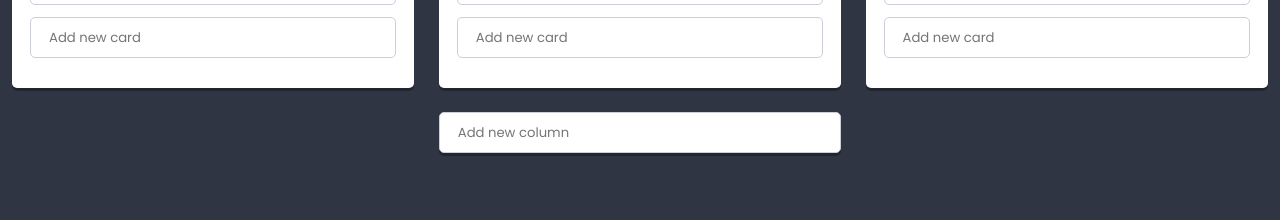
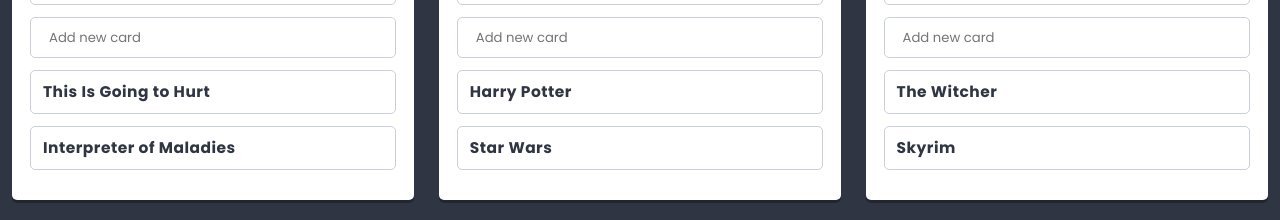
Before and after one commit to PaulinaPodraza/-learning-react, a React app: page / in a window 1280 px wide. Shown: the part 510-730 px from the top of the page. Built offline with nearby package versions, Linux system fonts and the light colour scheme.

Commit message:
Corect the code

```diff
--- a/src/components/Column/Column.js
+++ b/src/components/Column/Column.js
@@ -7,8 +7,13 @@
 import Icon from '../Icon/Icon';
 
 class Column extends React.Component {
+  state = {
+  cards: this.props.cards || [],
+  }
   static propTypes = {
     title: PropTypes.string.isRequired,
+    icon: PropTypes.string.isRequired,
+    cards: PropTypes.array,
   }
 
   addCard(title){
@@ -26,6 +31,7 @@
   }
 
   render() {
+    console.log(this.props);
     return (
     <section className={styles.component}>
         <h3 className={styles.title}>
@@ -40,6 +46,11 @@
       <div className={styles.creator}>
           <Creator text={settings.cardCreatorText} action={title => this.addCard(title)}/>
         </div>
+                <div className={styles.cards}>
+        {this.state.cards.map(({ key, ...cardProps }) => (
+        <Card key={key} {...cardProps} />
+        ))}
+        </div>
     </section>
     )
   }
```
Also changed, not shown: src/components/Button/Button.js (line endings or trailing spaces). Lines whose indentation alone changed are shown as unchanged.
